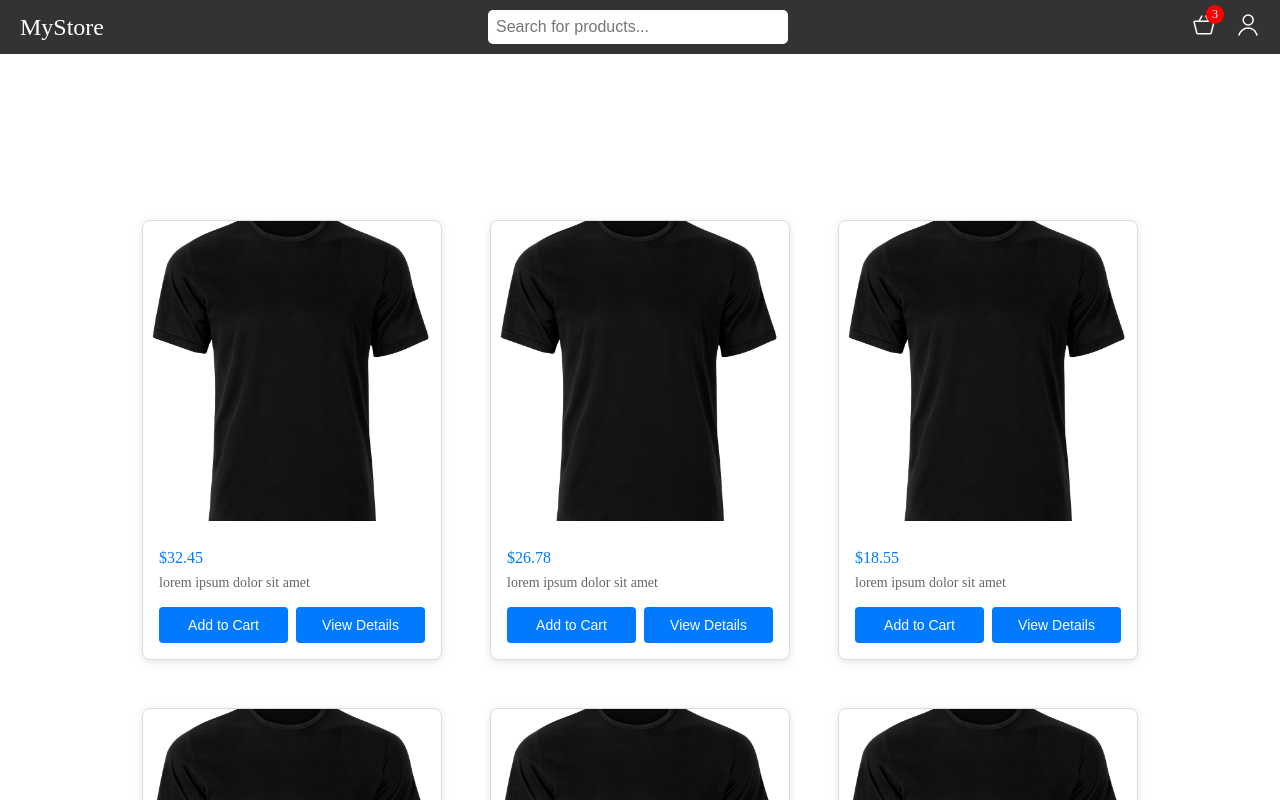
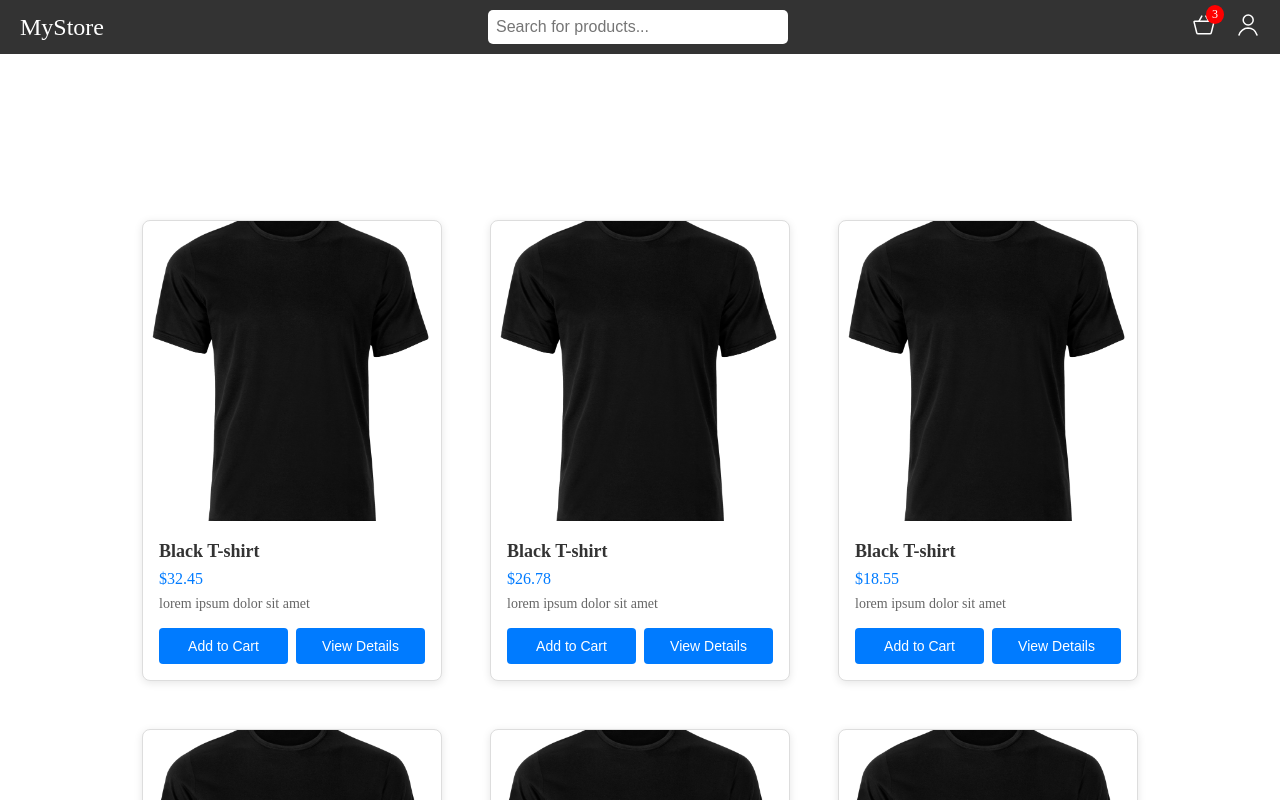
Before and after one commit to kardahim/eCommerce, an Angular app: page / in a window 1280 px wide. Shown: the top 800 px of the page. Built offline with nearby package versions, Linux system fonts and the light colour scheme.

Commit message:
fix: change attribute title to name

```diff
--- a/src/app/features/home/home.component.html
+++ b/src/app/features/home/home.component.html
@@ -1,7 +1,7 @@
 <div class="home">
   <app-product-card
     *ngFor="let product of products"
-    [title]="product.name"
+    [name]="product.name"
     [price]="product.price"
     [image_path]="product.image_path"
     [short_description]="product.short_description"
```
